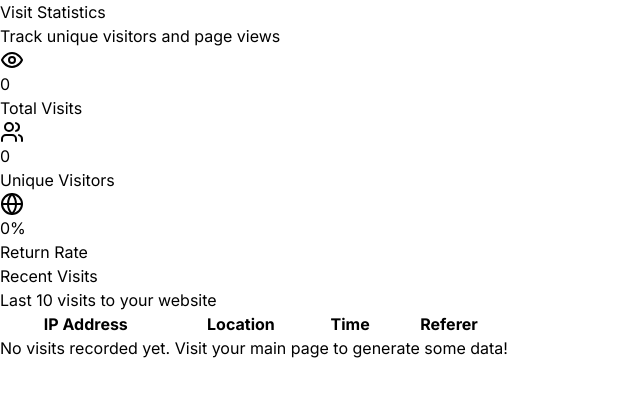
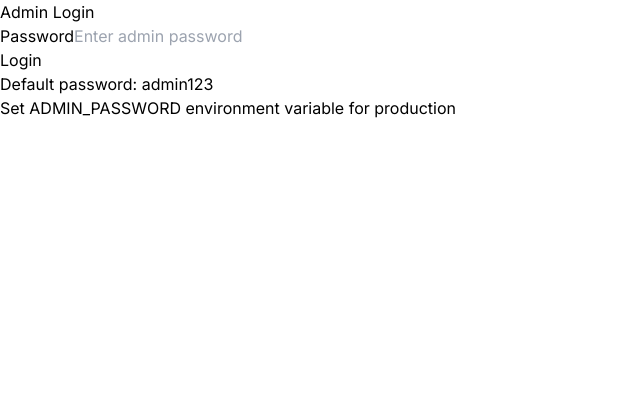
Before and after one commit to Arnavsharma2/Personal-Website, a Next.js app: page /admin in a window 1280 px wide. Shown: the top 396 px of the page, without its empty margins (0-640 px from the left). Built offline with nearby package versions, Linux system fonts and the light colour scheme.

Commit message:
Add admin authentication and fix build errors
- Add password protection for admin panel
- Fix ESLint error with unescaped apostrophe
- Add deployment guide with security instructions
- Make admin panel production-ready

```diff
--- /dev/null
+++ b/app/admin/layout.tsx
@@ -0,0 +1,110 @@
+'use client'
+
+import { useState, useEffect } from 'react'
+import { useRouter } from 'next/navigation'
+
+export default function AdminLayout({
+  children,
+}: {
+  children: React.ReactNode
+}) {
+  const [isAuthenticated, setIsAuthenticated] = useState(false)
+  const [password, setPassword] = useState('')
+  const [isLoading, setIsLoading] = useState(true)
+  const router = useRouter()
+
+  // Simple password protection (in production, use proper authentication)
+  const ADMIN_PASSWORD = process.env.NODE_ENV === 'production'
+    ? process.env.ADMIN_PASSWORD || 'admin123'
+    : 'admin123'
+
+  useEffect(() => {
+    // Check if already authenticated
+    const authStatus = sessionStorage.getItem('adminAuthenticated')
+    if (authStatus === 'true') {
+      setIsAuthenticated(true)
+    }
+    setIsLoading(false)
+  }, [])
+
+  const handleLogin = (e: React.FormEvent) => {
+    e.preventDefault()
+    if (password === ADMIN_PASSWORD) {
+      setIsAuthenticated(true)
+      sessionStorage.setItem('adminAuthenticated', 'true')
+    } else {
+      alert('Incorrect password')
+    }
+  }
+
+  const handleLogout = () => {
+    setIsAuthenticated(false)
+    sessionStorage.removeItem('adminAuthenticated')
+    setPassword('')
+  }
+
+  if (isLoading) {
+    return (
+      <div className="min-h-screen bg-black flex items-center justify-center">
+        <div className="text-white text-xl">Loading...</div>
+      </div>
+    )
+  }
+
+  if (!isAuthenticated) {
+    return (
+      <div className="min-h-screen bg-black flex items-center justify-center">
+        <div className="max-w-md mx-auto p-8 bg-gray-900 rounded-lg">
+          <h1 className="text-2xl font-bold text-white mb-6 text-center">
+            Admin Login
+          </h1>
+          <form onSubmit={handleLogin} className="space-y-4">
+            <div>
+              <label className="block text-gray-300 text-sm font-medium mb-2">
+                Password
+              </label>
+              <input
+                type="password"
+                value={password}
+                onChange={(e) => setPassword(e.target.value)}
+                className="w-full px-3 py-2 bg-gray-800 border border-gray-700 rounded-md text-white focus:outline-none focus:ring-2 focus:ring-blue-500"
+                placeholder="Enter admin password"
+                required
+              />
+            </div>
+            <button
+              type="submit"
+              className="w-full bg-blue-600 text-white py-2 px-4 rounded-md hover:bg-blue-700 transition-colors"
+            >
+              Login
+            </button>
+          </form>
+          <div className="mt-4 text-xs text-gray-400 text-center">
+            <p>Default password: admin123</p>
+            <p className="mt-1">Set ADMIN_PASSWORD environment variable for production</p>
+          </div>
+        </div>
+      </div>
+    )
+  }
+
+  return (
+    <div className="min-h-screen bg-black">
+      {/* Admin Header */}
+      <div className="bg-gray-900 border-b border-gray-800 px-6 py-4">
+        <div className="flex justify-between items-center">
+          <h1 className="text-xl font-semibold text-white">Admin Dashboard</h1>
+          <button
+            onClick={handleLogout}
+            className="px-4 py-2 bg-red-600 text-white rounded-md hover:bg-red-700 transition-colors text-sm"
+          >
+            Logout
+          </button>
+        </div>
+      </div>
+
+      {/* Admin Content */}
+      {children}
+    </div>
+  )
+}
--- a/app/admin/page.tsx
+++ b/app/admin/page.tsx
@@ -66,7 +66,7 @@ export default function AdminPage() {
 
   if (isLoading) {
     return (
-      <div className="min-h-screen bg-black flex items-center justify-center">
+      <div className="flex items-center justify-center py-20">
         <div className="text-white text-xl">Loading visit statistics...</div>
       </div>
     )
@@ -74,7 +74,7 @@ export default function AdminPage() {
 
   if (!stats) {
     return (
-      <div className="min-h-screen bg-black flex items-center justify-center">
+      <div className="flex items-center justify-center py-20">
         <div className="text-center max-w-2xl mx-auto p-8">
           <div className="text-white text-xl mb-4">Failed to load statistics</div>
           <div className="text-gray-400 text-sm mb-6">
@@ -83,7 +83,7 @@ export default function AdminPage() {
           <div className="text-gray-300 text-sm mb-6 space-y-2">
             <p><strong>To fix this:</strong></p>
             <p>1. Disable ad blockers or privacy extensions for localhost</p>
-            <p>2. Add localhost:3000 to your extension's whitelist</p>
+            <p>2. Add localhost:3000 to your extension&apos;s whitelist</p>
             <p>3. Try opening the page in an incognito/private window</p>
             <p>4. Check the browser console for more details</p>
           </div>
@@ -95,7 +95,7 @@ export default function AdminPage() {
               Retry
             </button>
             <button
-              onClick={() => window.open('http://localhost:3000', '_blank')}
+              onClick={() => window.open('/', '_blank')}
               className="px-4 py-2 bg-green-600 text-white rounded hover:bg-green-700"
             >
               Visit Main Site
@@ -107,7 +107,7 @@ export default function AdminPage() {
   }
 
   return (
-    <div className="min-h-screen bg-black text-white p-8">
+    <div className="text-white p-8">
       <div className="max-w-6xl mx-auto">
         <motion.div
           initial={{ opacity: 0, y: 20 }}
```
Also changed, not shown: 1 other file (tests, documents, lock files or other folders).
